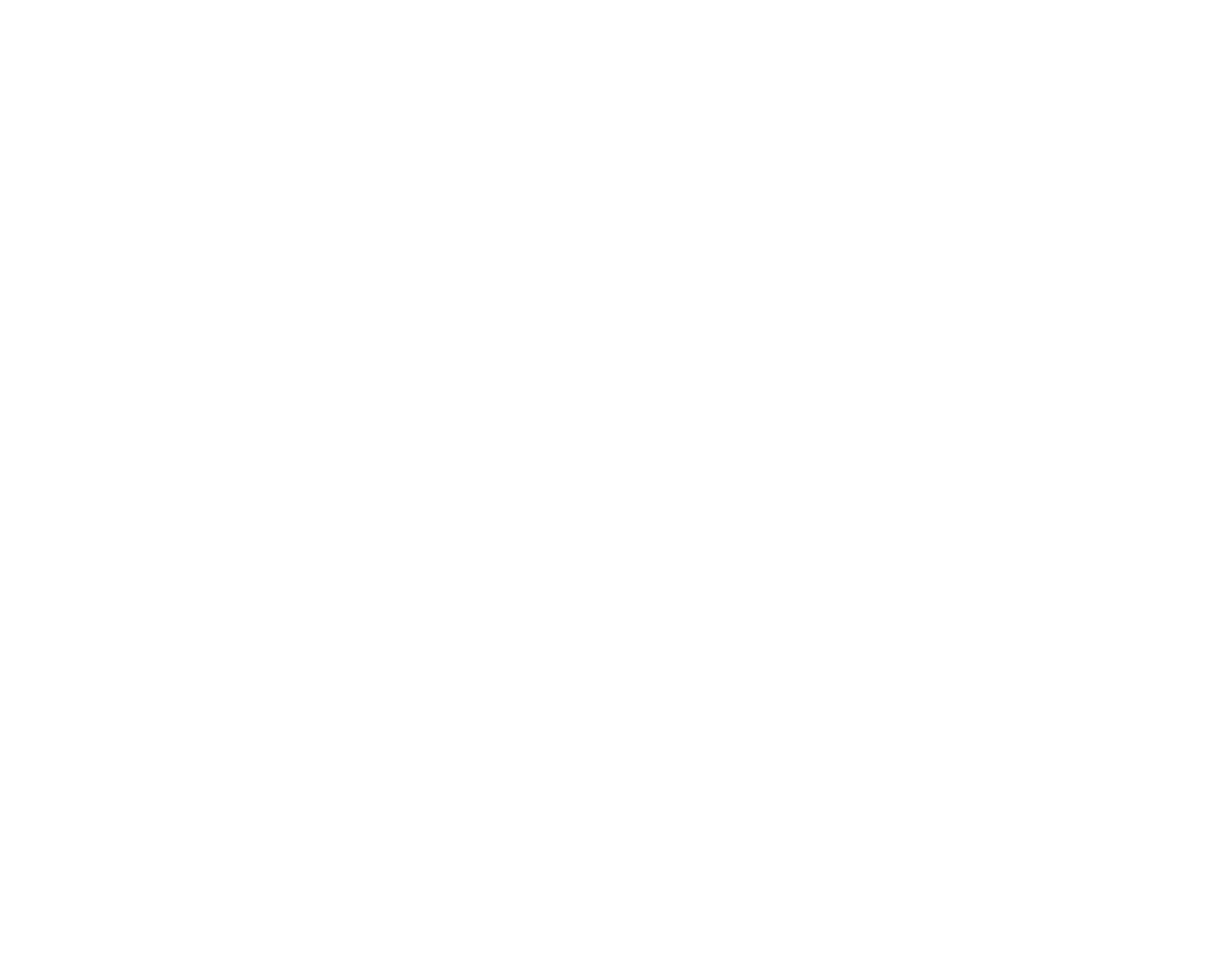
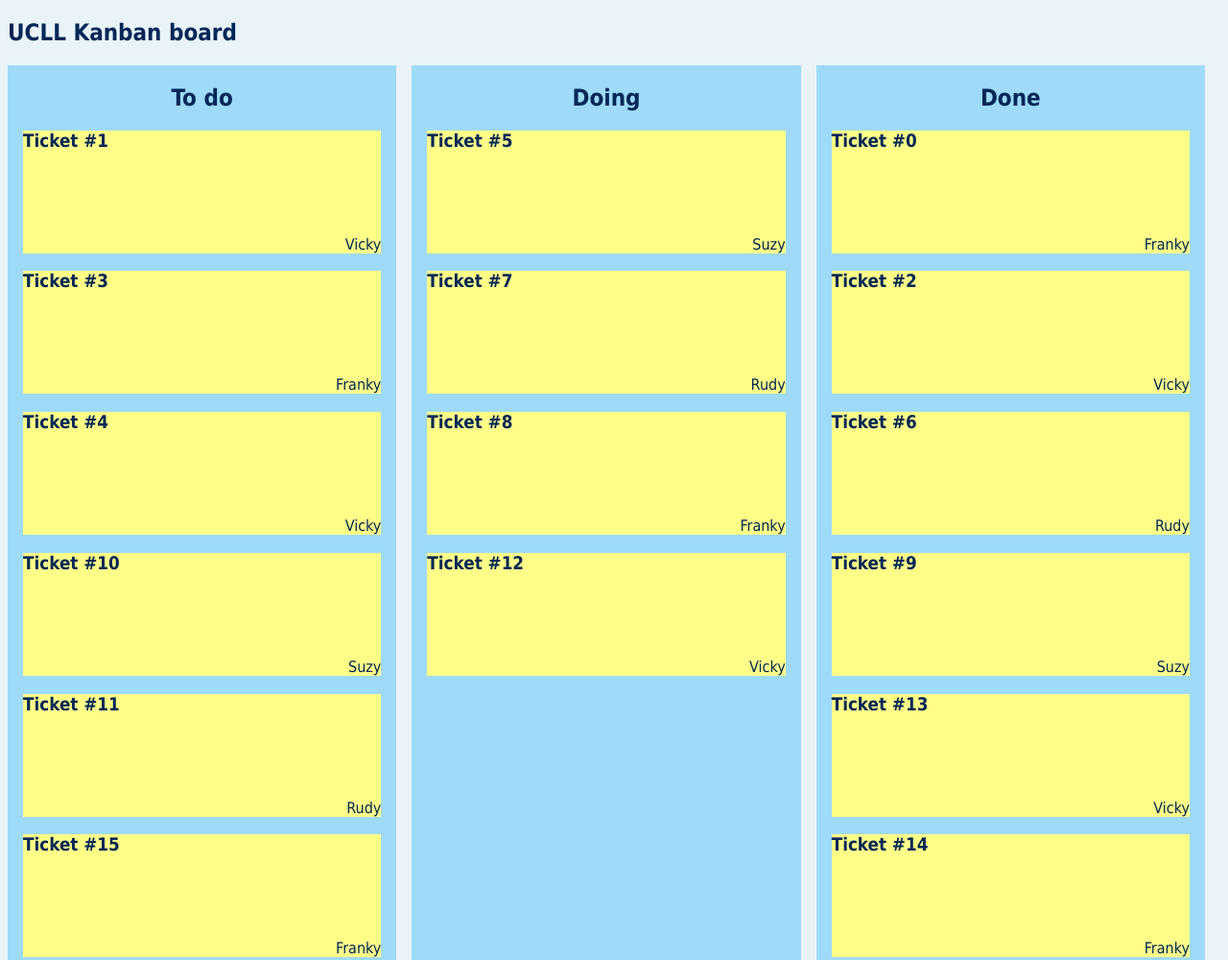
Before and after one commit to UCLL-FEG-Leuven/MGP33-case-kanban-board, a plain HTML site: page index.html in a window 1280 px wide. Shown: the top 1000 px of the page at 96% size. Before the commit the page ends 800 px from the top, so only its background shows below. Drawn offline with Linux system fonts and the light colour scheme.

Commit message:
1e versie html rendering

```diff
--- a/board.js
+++ b/board.js
@@ -38,4 +38,10 @@ class Board {
             c.renderOnConsole();
         });
     }
+
+    renderOnPage(boardHtmlElement) {
+        this.#columns.forEach(c => {
+            c.renderOnPage(boardHtmlElement);
+        });
+    }
 }
--- a/column.js
+++ b/column.js
@@ -45,4 +45,18 @@ class Column {
             t.renderOnConsole();
         });
     }
+
+    renderOnPage(boardHtmlElement) {
+        let columnHtmlElement = document.createElement("section");
+        columnHtmlElement.className = "grid-column";
+        columnHtmlElement.innerHTML = `<h2>${this.columnName}</h2>`
+
+        let columnTicketsContainerHtmlElement = document.createElement("ol");
+        this.#tickets.forEach(t => {
+            t.renderOnPage(columnTicketsContainerHtmlElement);
+        });
+        columnHtmlElement.appendChild(columnTicketsContainerHtmlElement);
+
+        boardHtmlElement.appendChild(columnHtmlElement);
+    }
 }
--- a/index.html
+++ b/index.html
@@ -4,8 +4,16 @@
     <meta charset="UTF-8">
     <meta name="viewport" content="width=device-width, initial-scale=1.0">
     <title>Document</title>
+    <link rel="stylesheet" href="site.css">
 </head>
 <body>
+    <main>
+        <section>
+            <h1>UCLL Kanban board</h1>
+            <div id="board" class="grid">
+            </div>
+        </section>
+    </main>
     <script src="person.js"></script>
     <script src="ticket.js"></script>
     <script src="column.js"></script>
--- a/index.js
+++ b/index.js
@@ -35,3 +35,4 @@ for (let i = 0; i < 20; i++) {
 
 
 board.renderOnConsole();
+board.renderOnPage(document.getElementById("board"));
--- /dev/null
+++ b/site.css
@@ -0,0 +1,37 @@
+body {
+    font-family: Tahoma, "Trebuchet MS", sans-serif;
+    color: #002757;
+    background-color: #e9f3f8;
+}
+
+.grid {
+    display: flex;
+}
+
+.grid-column {
+    flex: 1;
+    margin-right: 1em;
+    background-color: #9FDAF9;
+}
+
+.grid-column h2 {
+    text-align: center;
+}
+
+.grid-column ol {
+    list-style-type: none;
+    padding: 0;
+}
+
+.ticket {
+    height: 8em;
+    background-color: #FFFF88;
+    margin: 1em;
+    position: relative;
+}
+
+.ticket .person {
+    position: absolute;
+    bottom: 0;
+    right: 0;
+}
--- a/ticket.js
+++ b/ticket.js
@@ -44,7 +44,14 @@ class Ticket {
         if (this.person) {
             this.person.renderOnConsole();
         } else {
-            console.log(`      (no one assigned)`);
+            console.log(`      (unassigned)`);
         }
     }
+
+    renderOnPage(columnTicketsContainerHtmlElement) {
+        let liHtmlElement = document.createElement("li");
+        liHtmlElement.classList.add("ticket");
+        liHtmlElement.innerHTML = `<h3>${this.title}</h3> <span class="person">${this.person ? this.person.firstName : 'unassigned'}</span>`;
+        columnTicketsContainerHtmlElement.appendChild(liHtmlElement);
+    }
 }
```
Also changed, not shown: README.md.
